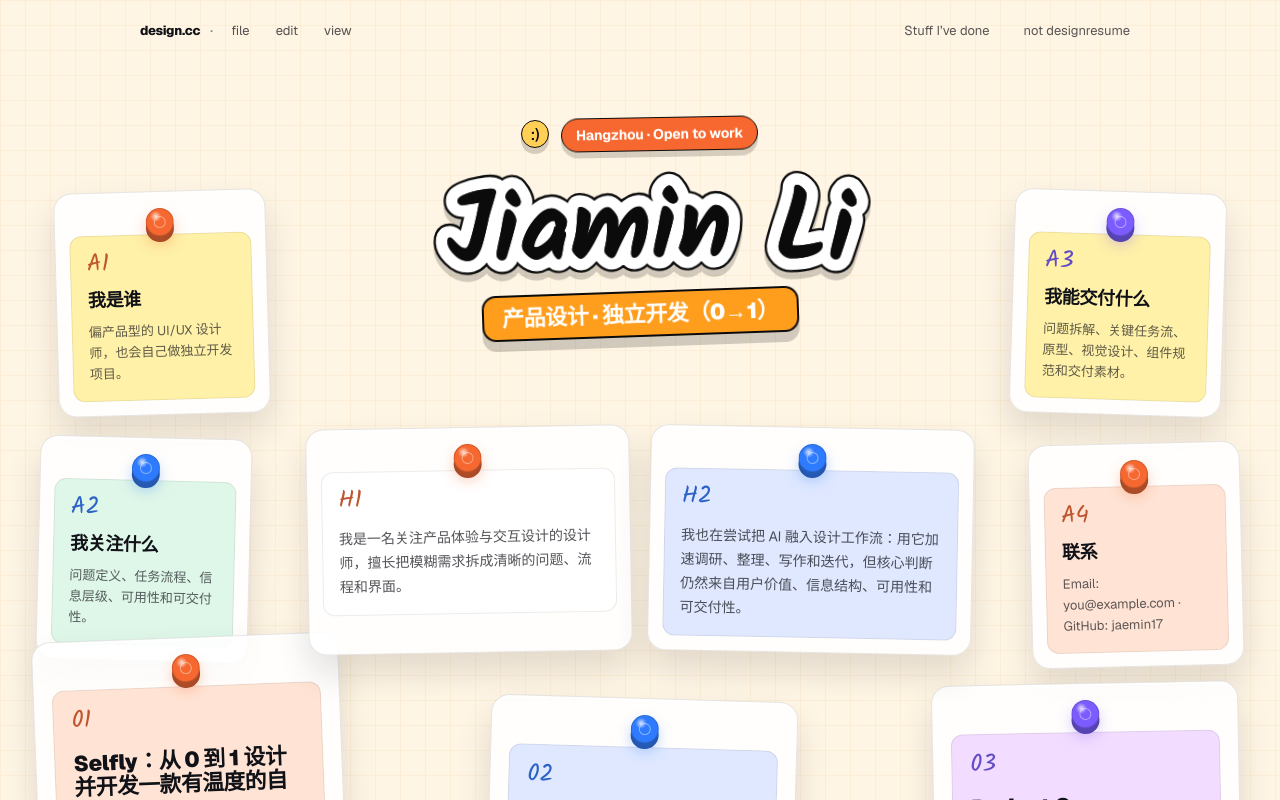
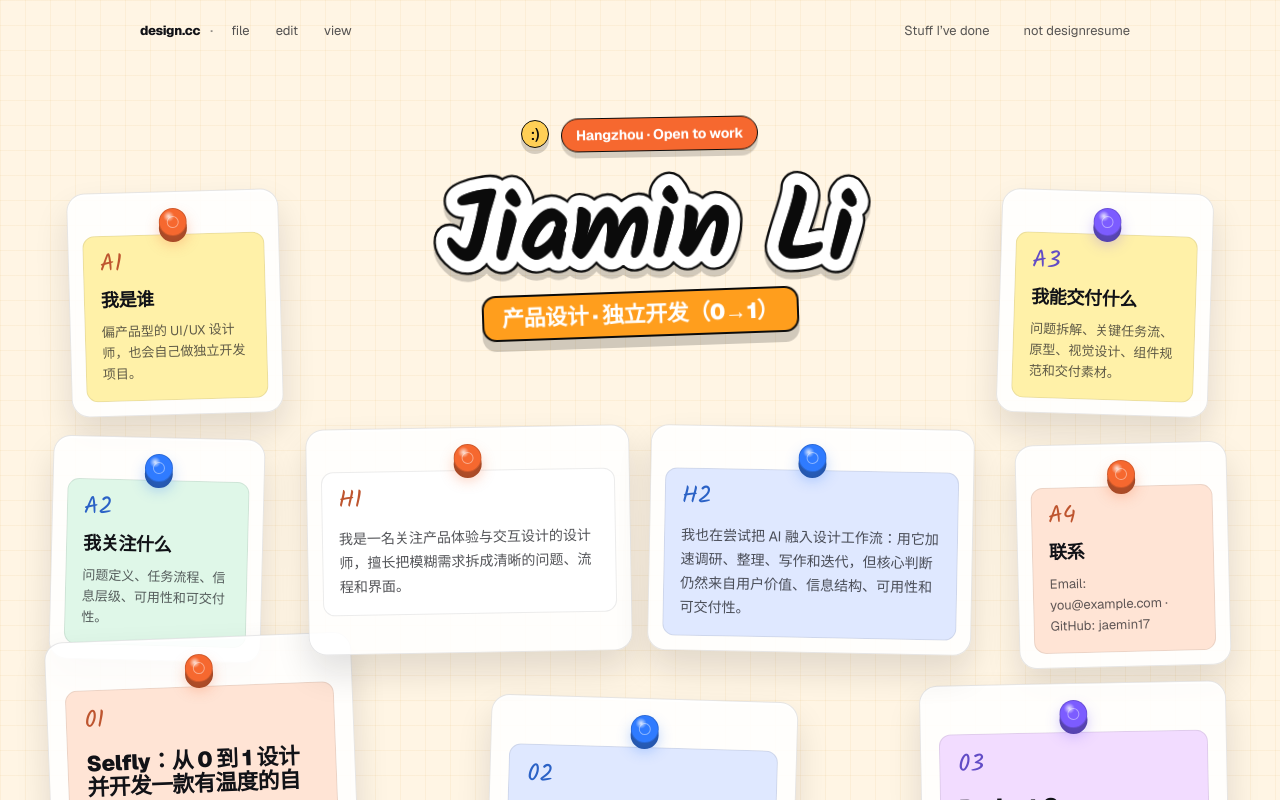
Before and after one commit to jaemin17/jaemin-portfolio, a Next.js app: page / in a window 1280 px wide. Shown: the top 800 px of the page. Built offline with nearby package versions, Linux system fonts and the light colour scheme.

Commit message:
Add breathing room to homepage wall edges

```diff
--- a/src/app/page.module.css
+++ b/src/app/page.module.css
@@ -1,7 +1,7 @@
 .main {
   max-width: none;
   margin: 0 auto;
-  padding: 34px clamp(18px, 3vw, 56px) 48px;
+  padding: 34px clamp(28px, 4vw, 76px) 48px;
   width: 100%;
 }
 
```
